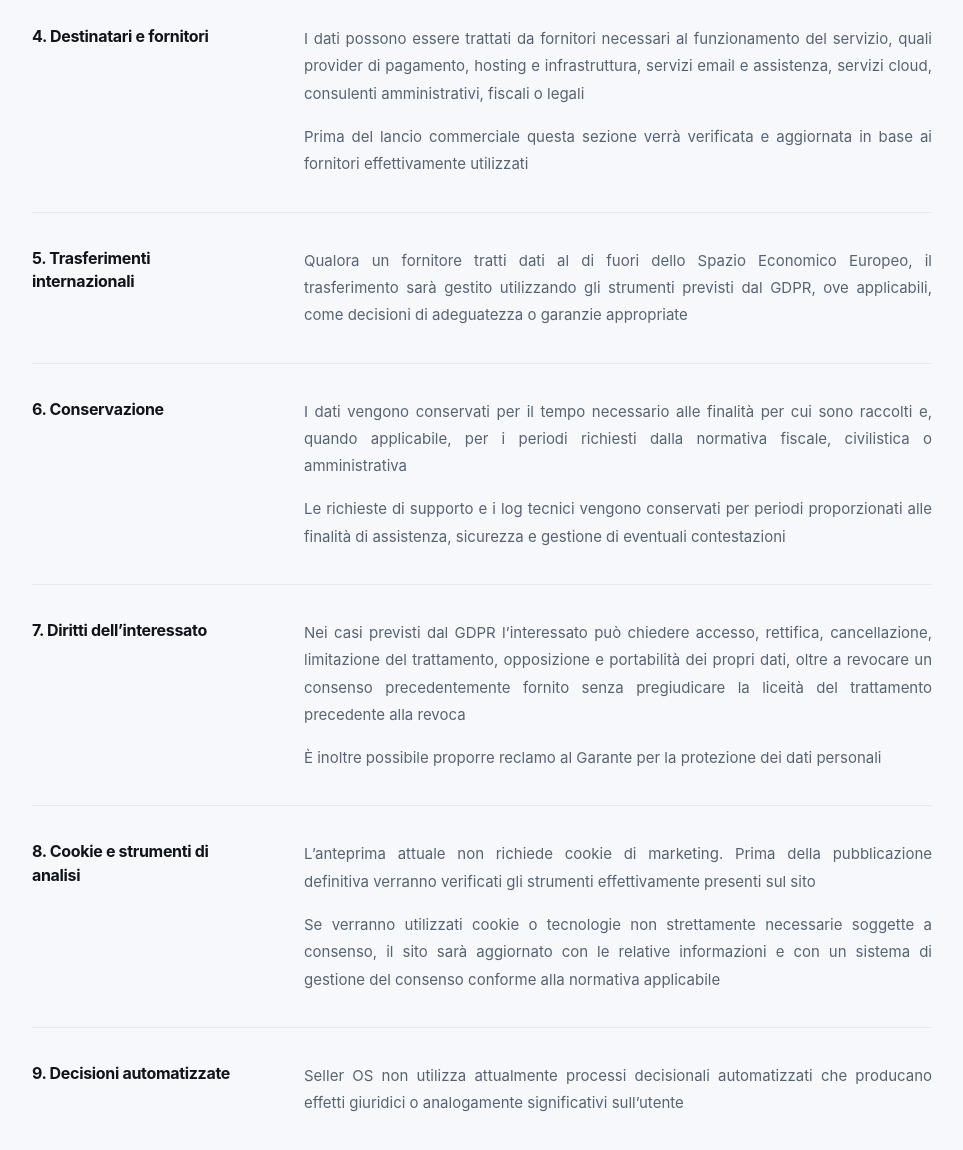
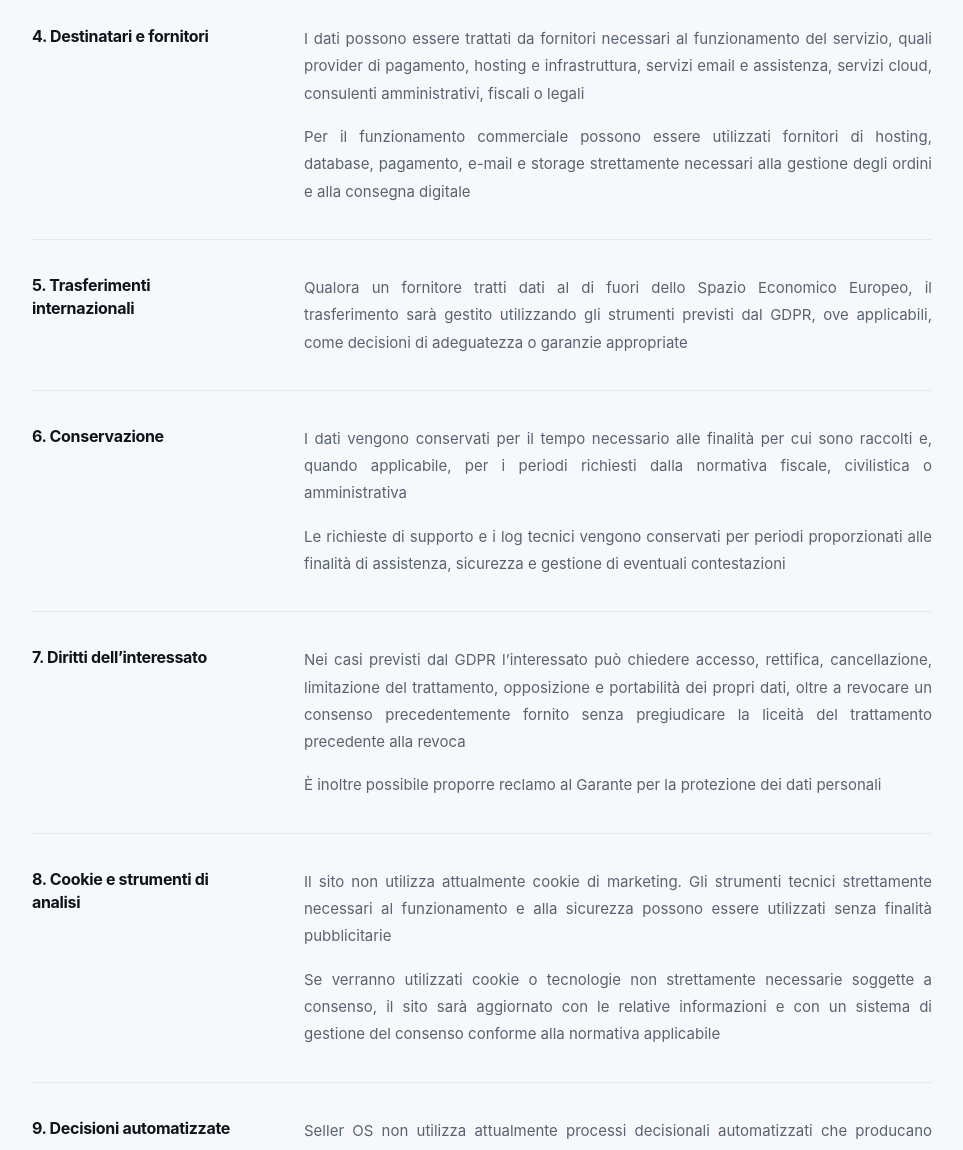
Before and after one commit to maffeuomosky-rgb/seller-os-site, a plain HTML site: page privacy.html in a window 1280 px wide. Shown: the part 1340-2490 px from the top of the page, without its empty margins (158-1121 px from the left). Drawn offline with Linux system fonts and the light colour scheme.

Commit message:
docs: finalize Seller OS privacy copy

```diff
--- a/privacy.html
+++ b/privacy.html
@@ -93,7 +93,7 @@ h1{margin:0;font-size:clamp(46px,6vw,72px);line-height:.98;letter-spacing:-.055e
           <h2>4. Destinatari e fornitori</h2>
           <div class="legal-copy">
             <p>I dati possono essere trattati da fornitori necessari al funzionamento del servizio, quali provider di pagamento, hosting e infrastruttura, servizi email e assistenza, servizi cloud, consulenti amministrativi, fiscali o legali</p>
-            <p>Prima del lancio commerciale questa sezione verrà verificata e aggiornata in base ai fornitori effettivamente utilizzati</p>
+            <p>Per il funzionamento commerciale possono essere utilizzati fornitori di hosting, database, pagamento, e-mail e storage strettamente necessari alla gestione degli ordini e alla consegna digitale</p>
           </div>
         </section>
 
@@ -123,7 +123,7 @@ h1{margin:0;font-size:clamp(46px,6vw,72px);line-height:.98;letter-spacing:-.055e
         <section class="legal-section">
           <h2>8. Cookie e strumenti di analisi</h2>
           <div class="legal-copy">
-            <p>L’anteprima attuale non richiede cookie di marketing. Prima della pubblicazione definitiva verranno verificati gli strumenti effettivamente presenti sul sito</p>
+            <p>Il sito non utilizza attualmente cookie di marketing. Gli strumenti tecnici strettamente necessari al funzionamento e alla sicurezza possono essere utilizzati senza finalità pubblicitarie</p>
             <p>Se verranno utilizzati cookie o tecnologie non strettamente necessarie soggette a consenso, il sito sarà aggiornato con le relative informazioni e con un sistema di gestione del consenso conforme alla normativa applicabile</p>
           </div>
         </section>
```
